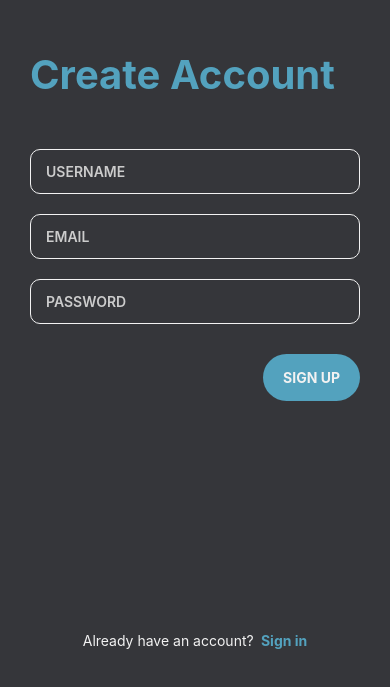
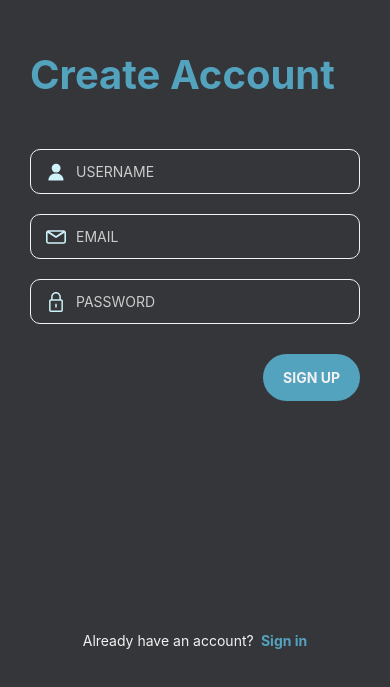
Before and after one commit to daniele24134/Brewdy, a React Native app in the folder client/: screen /Signup in a window 390 px wide. Shown: the part 145-832 px from the top of the page. Built offline with nearby package versions, Linux system fonts and the light colour scheme.

Commit message:
pre code review

```diff
--- a/client/src/components/Icons.tsx
+++ b/client/src/components/Icons.tsx
@@ -150,7 +150,7 @@ export const SendIcon: React.FC<IconProps> = ({ size = 40, color = '#CEF2F9'}) =
   >
     <Path d="M505.021 5.868c-.064-.043-.085-.107-.128-.149-.128-.107-.256-.128-.384-.235-1.131-.981-2.475-1.621-3.797-2.325-.427-.213-.747-.576-1.195-.768-.064-.021-.107-.021-.149-.043-.469-.192-.853-.533-1.323-.704-1.771-.661-3.648-.875-5.547-1.045-.576-.043-1.131-.299-1.707-.299a21.272 21.272 0 0 0-7.403 1.259L14.055 172.225A21.397 21.397 0 0 0 .188 189.398a21.37 21.37 0 0 0 8.768 20.245l141.888 101.355 20.032 140.309c1.237 8.533 7.488 15.488 15.851 17.643 1.749.448 3.541.661 5.291.661 6.592 0 12.971-3.072 17.045-8.533l50.347-67.093 132.032 113.237a21.375 21.375 0 0 0 13.909 5.141c2.389 0 4.779-.405 7.125-1.216 7.168-2.56 12.48-8.768 13.845-16.277l85.995-468.928c1.409-7.68-1.578-15.232-7.295-20.074zM240.125 348.396l-1.536 2.219-32.747 43.669-12.395-86.827 185.109-160.448-138.431 201.387z" />
   </Svg>
-)
+);
 
 export const TrashIcon: React.FC<IconProps> = ({ size = 40, color = '#CEF2F9' }) => (
   <Svg fill={color} width={size} height={size}
@@ -159,4 +159,20 @@ export const TrashIcon: React.FC<IconProps> = ({ size = 40, color = '#CEF2F9' })
     <Path d="M435.2 102.4h-13.762l5.229-30.72c0-1.707 0-4.267-1.707-5.973-1.707-1.707-3.413-3.413-5.973-3.413l-64.628-10.44-4.492-44.174c-.854-4.267-5.12-7.68-9.387-7.68L168.96 14.507c-2.56.853-4.267 1.707-5.973 3.413-.853 1.707-1.707 3.413-1.707 5.973l4.305 39.463L83.627 79.36c-4.267.853-7.68 5.12-6.827 9.387l2.438 13.653H76.8c-14.507 0-25.6 11.093-25.6 25.6v34.133c0 13.95 10.261 24.739 23.948 25.546l35.785 300.427c.854 13.654 11.947 23.894 25.6 23.894h238.933c12.8 0 24.747-10.24 25.6-23.04l35.788-301.281c13.686-.809 23.946-11.596 23.946-25.546V128c0-14.507-11.093-25.6-25.6-25.6zm-31.573 0h-96.398l6.798-40.107 93.867 15.36-4.267 24.747zM182.613 59.733 179.2 30.72l153.6-12.8 3.413 30.72-28.16-4.267c-4.267-.853-8.533 2.56-9.387 6.827l-9.035 51.2h-43.416l-8.135-44.373c0-1.707-1.707-3.413-3.413-5.12C232.96 51.2 230.4 51.2 227.84 51.2l-45.227 8.533zm-87.04 34.134 79.706-15.079c.33-.036.661-.098.995-.188l6.129-1.16 39.492-7.313 5.945 32.274H96.427l-.854-8.534zm279.894 401.066H136.533c-4.267 0-8.533-3.413-8.533-8.533l-.193-1.61-3.22-41.057h262.827L384 487.253c0 4.267-4.267 7.68-8.533 7.68zm15.783-68.266H120.832L92.16 187.733h327.68l-28.59 238.934zm52.483-264.534c0 5.12-3.413 8.533-8.533 8.533H76.8c-5.12 0-8.533-3.413-8.533-8.533V128c0-5.12 3.413-8.533 8.533-8.533h358.4c5.12 0 8.533 3.413 8.533 8.533v34.133z" />
     <Path d="M256 392.533c5.12 0 8.533-3.413 8.533-8.533V230.4c0-5.12-3.413-8.533-8.533-8.533-5.12 0-8.533 3.413-8.533 8.533V384c0 5.12 3.413 8.533 8.533 8.533zM168.96 384.853c.853 4.267 4.267 7.68 8.533 7.68 5.12-.853 8.533-5.12 8.533-9.387L172.373 230.4c-.853-4.267-4.267-8.533-9.387-7.68-4.267.853-7.68 4.267-7.68 9.387l13.654 152.746zM334.507 392.533c4.267 0 8.533-3.413 8.533-7.68l13.653-152.747c.853-5.12-2.56-9.387-7.68-9.387-5.12-.853-9.387 2.56-9.387 7.68l-13.653 152.747c0 5.121 3.414 8.534 8.534 9.387z" />
   </Svg>
-)
+);
+export const EmailIcon: React.FC<IconProps> = ({ size = 40, color = '#CEF2F9' }) => (
+  <Svg fill={color} width={size} height={size}
+    viewBox="0 0 75.294 75.294"
+  >
+    <Path d="M66.097 12.089h-56.9C4.126 12.089 0 16.215 0 21.286v32.722c0 5.071 4.126 9.197 9.197 9.197h56.9c5.071 0 9.197-4.126 9.197-9.197V21.287c.001-5.072-4.125-9.198-9.197-9.198zm-4.494 6L37.647 33.523 13.691 18.089h47.912zm4.494 39.117h-56.9A3.201 3.201 0 0 1 6 54.009V21.457l29.796 19.16c.04.025.083.042.124.065.043.024.087.047.131.069.231.119.469.215.712.278.025.007.05.01.075.016.267.063.537.102.807.102h.006c.27 0 .54-.038.807-.102.025-.006.05-.009.075-.016.243-.063.48-.159.712-.278a3.27 3.27 0 0 0 .131-.069c.041-.023.084-.04.124-.065l29.796-19.16v32.551a3.204 3.204 0 0 1-3.199 3.198z" />
+  </Svg>
+);
+
+export const PasswordIcon: React.FC<IconProps> = ({ size = 40, color = '#CEF2F9' }) => (
+  <Svg fill={color} width={size} height={size}
+    viewBox="0 0 203.096 203.096"
+  >
+    <Path d="M153.976 73.236h-3.308V49.115C150.669 22.033 128.634 0 101.549 0 74.465 0 52.43 22.033 52.43 49.115v24.121h-3.31c-9.649 0-17.5 7.851-17.5 17.5v94.859c0 9.649 7.851 17.5 17.5 17.5h104.856c9.649 0 17.5-7.851 17.5-17.5V90.736c0-9.649-7.85-17.5-17.5-17.5zM67.43 49.115C67.43 30.304 82.736 15 101.549 15c18.813 0 34.119 15.304 34.119 34.115v24.121H67.43V49.115zm89.046 136.481c0 1.355-1.145 2.5-2.5 2.5H49.12c-1.355 0-2.5-1.145-2.5-2.5v-94.86c0-1.355 1.145-2.5 2.5-2.5h104.856c1.355 0 2.5 1.145 2.5 2.5v94.86z" />
+    <Path d="M101.547 116.309a7.5 7.5 0 0 0-7.5 7.5v28.715a7.5 7.5 0 0 0 7.5 7.5 7.5 7.5 0 0 0 7.5-7.5v-28.715a7.5 7.5 0 0 0-7.5-7.5z" />
+  </Svg>
+);
--- a/client/src/components/Input.tsx
+++ b/client/src/components/Input.tsx
@@ -1,6 +1,7 @@
 import React, { useState } from "react";
-import { StyleSheet, TextInput } from "react-native";
+import { StyleSheet, TextInput, View } from "react-native";
 import { theme } from "../theme";
+import { EmailIcon, PasswordIcon, UserIcon } from "./Icons";
 
 
 type SignInputProps = {
@@ -15,8 +16,26 @@ export const SignInput: React.FC<SignInputProps> = ({value, setValue, placeholde
   const [pressed, setPressed] = useState(false)
 
   return (
+    <View style={pressed ? [styles.input, styles.focus] : styles.input}>
+      {placeholder === 'EMAIL' ?
+        <View style={styles.icon}>
+          <EmailIcon size={20} color={pressed ? '#000' : undefined}/>
+        </View> :
+      undefined}
+      {placeholder === 'PASSWORD' ?
+        <View style={styles.icon}>
+          <PasswordIcon size={20} color={pressed ? '#000' : undefined} />
+        </View> :
+        undefined}
+
+      {placeholder === 'USERNAME' ?
+        <View style={styles.icon}>
+          <UserIcon size={20} color={pressed ? '#000' : undefined} />
+        </View> :
+        undefined}
+
       <TextInput
-      style={pressed ? [styles.input, styles.focus] : [styles.input]}
+        style={styles.inputField}
         placeholder={placeholder}
         onFocus={() => setPressed(true)}
         onBlur={() => setPressed(false)}
@@ -27,6 +46,7 @@ export const SignInput: React.FC<SignInputProps> = ({value, setValue, placeholde
         secureTextEntry={isPassword}
 
       />
+    </View>
 
   );
 }
@@ -43,10 +63,20 @@ const styles = StyleSheet.create({
     borderRadius: 10,
     color: theme.textDark,
     fontSize: 14,
-    fontWeight: '600'
+    fontWeight: '600',
+    flexDirection:'row',
+    alignItems:'center'
+  },
+  inputField: {
+    height: 45,
+    width: '100%',
   },
   focus: {
     backgroundColor: theme.bgLight,
     color: theme.textLight,
   },
+  icon: {
+    position: 'relative',
+    marginRight: 10
+  }
 });
--- a/client/src/utils.tsx
+++ b/client/src/utils.tsx
@@ -1,26 +1,7 @@
-
-import { Beer, DbBeer } from "./types"
-
-// export type Beer = {
-//   id: number,
-//   name: string,
-//   tagline: string,
-//   description: string,
-//   image_url: string,
-//   abv: number,
-//   ibu: number,
-//   ebc: number,
-//   ingredients: {
-//     malt: Malt[],
-//     hops: Hop[]
-//   },
-//   food_pairing: string[]
-// }
-
-
+import { Beer, DbBeer } from "./types";
 
 export const beersParser = (beers: any): Beer[] => {
-  return beers.map((b:any)  => {
+  return beers.map((b: any) => {
     return {
       bid: b.id,
       name: b.name,
@@ -31,10 +12,10 @@ export const beersParser = (beers: any): Beer[] => {
       ibu: b.ibu,
       ebc: b.ebc,
       ingredients: b.ingredients,
-      food_pairing: b.food_pairing
-    }
-  })
-}
+      food_pairing: b.food_pairing,
+    };
+  });
+};
 
 export const beerParser = (beer: Beer) => {
   return {
@@ -43,11 +24,11 @@ export const beerParser = (beer: Beer) => {
     image_url: beer.image_url,
     abv: beer.abv,
     ibu: beer.ibu,
-    bid: beer.bid
-  }
-}
+    bid: beer.bid,
+  };
+};
 
-export function onlyUnique(value:any, index:number, self: any[]) {
+export function onlyUnique (value: any, index: number, self: any[]) {
   return self.indexOf(value) === index;
 }
 
@@ -55,20 +36,48 @@ export function beersDrunk (beers: DbBeer[]) {
   return beers.filter(b => !b.wish);
 }
 
-export function wishBeers(beers: DbBeer[]) {
+export function wishBeers (beers: DbBeer[]) {
   return beers.filter(b => b.wish);
 }
 
 type SectionBeer = {
-  title: string,
-  data: DbBeer[]
-}
+  title: string;
+  data: DbBeer[];
+};
 
 
 
 export function sectionBeers (beers: DbBeer[]):SectionBeer[]  {
   let result: SectionBeer[] = [];
-  const titles = ["A","B","C","D","E","F","G","H","I","J","K","L","M","N","O","P","Q","R","S","T","U","V","W","X","Y","Z","Others"];
+  const titles = [
+    "A",
+    "B",
+    "C",
+    "D",
+    "E",
+    "F",
+    "G",
+    "H",
+    "I",
+    "J",
+    "K",
+    "L",
+    "M",
+    "N",
+    "O",
+    "P",
+    "Q",
+    "R",
+    "S",
+    "T",
+    "U",
+    "V",
+    "W",
+    "X",
+    "Y",
+    "Z",
+    "Others"
+  ];
   for(let t of titles) {
     const data: DbBeer[] = [];
     let section: SectionBeer = {title: '', data: []}
```
Also changed, not shown: client/src/types.ts (+62 -72 lines), client/.prettierrc.js. Lines whose indentation alone changed are shown as unchanged.
